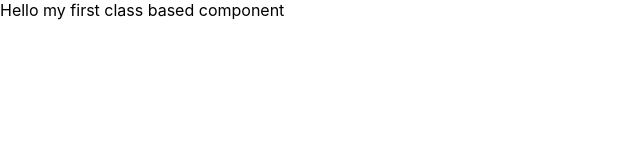
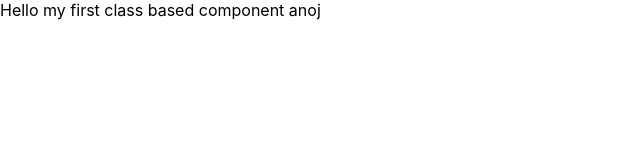
Before and after one commit to AnojAryal/Newsapp-React, a React (Create React App) app in the folder newsapp/: page / in a window 1280 px wide. Shown: the top 160 px of the page, without its empty margins (0-640 px from the left). Built offline with nearby package versions, Linux system fonts and the light colour scheme.

Commit message:
creating newsapp with class based components

```diff
--- a/newsapp/src/App.js
+++ b/newsapp/src/App.js
@@ -4,10 +4,11 @@ import './App.css';
 import React, { Component } from 'react'
 
 export default class App extends Component {
+   a= "anoj"
   render() {
     return (
       <div>
-        Hello my first class based component
+        Hello my first class based component {this.a}
       </div>
     )
   }
```
